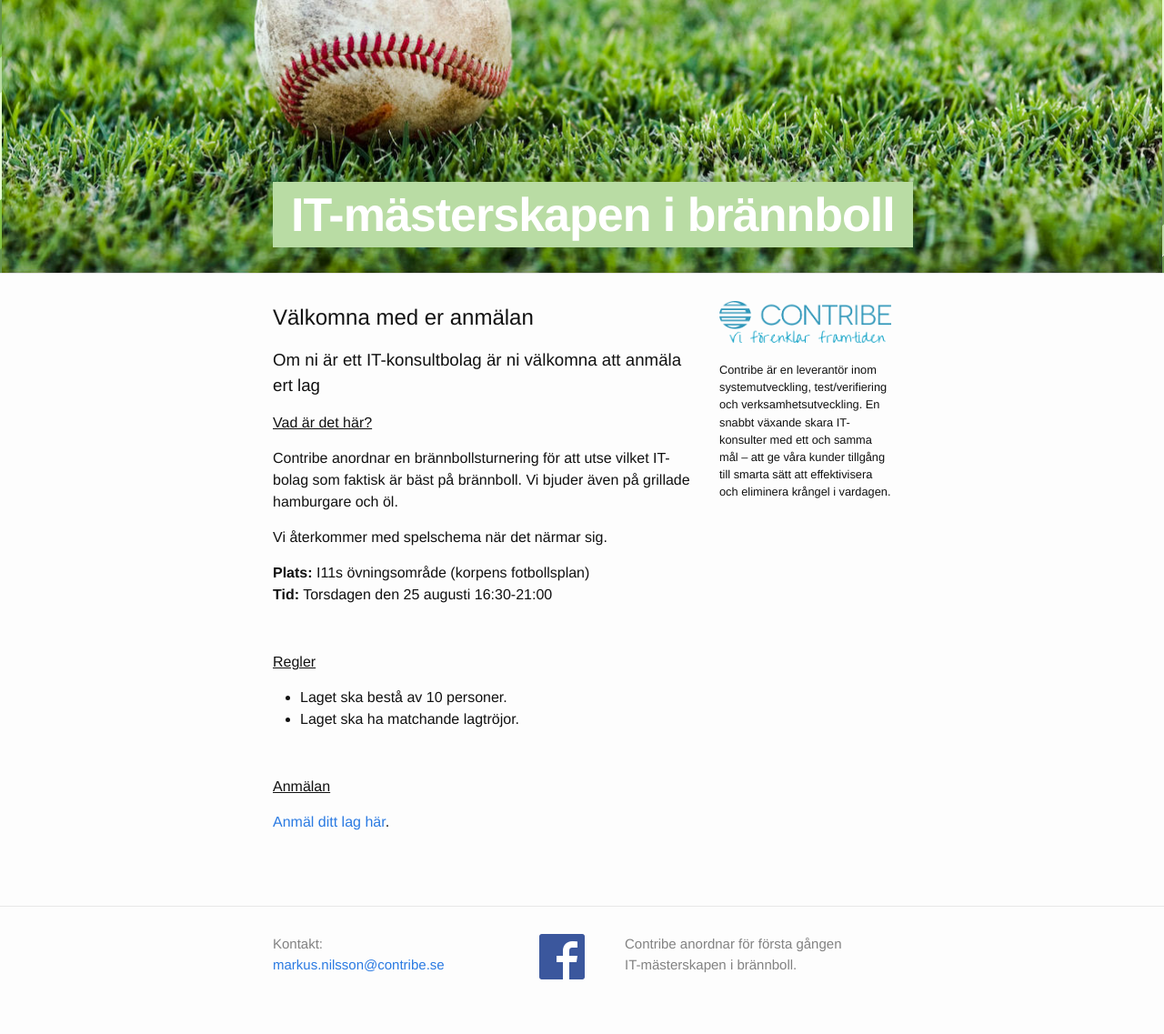
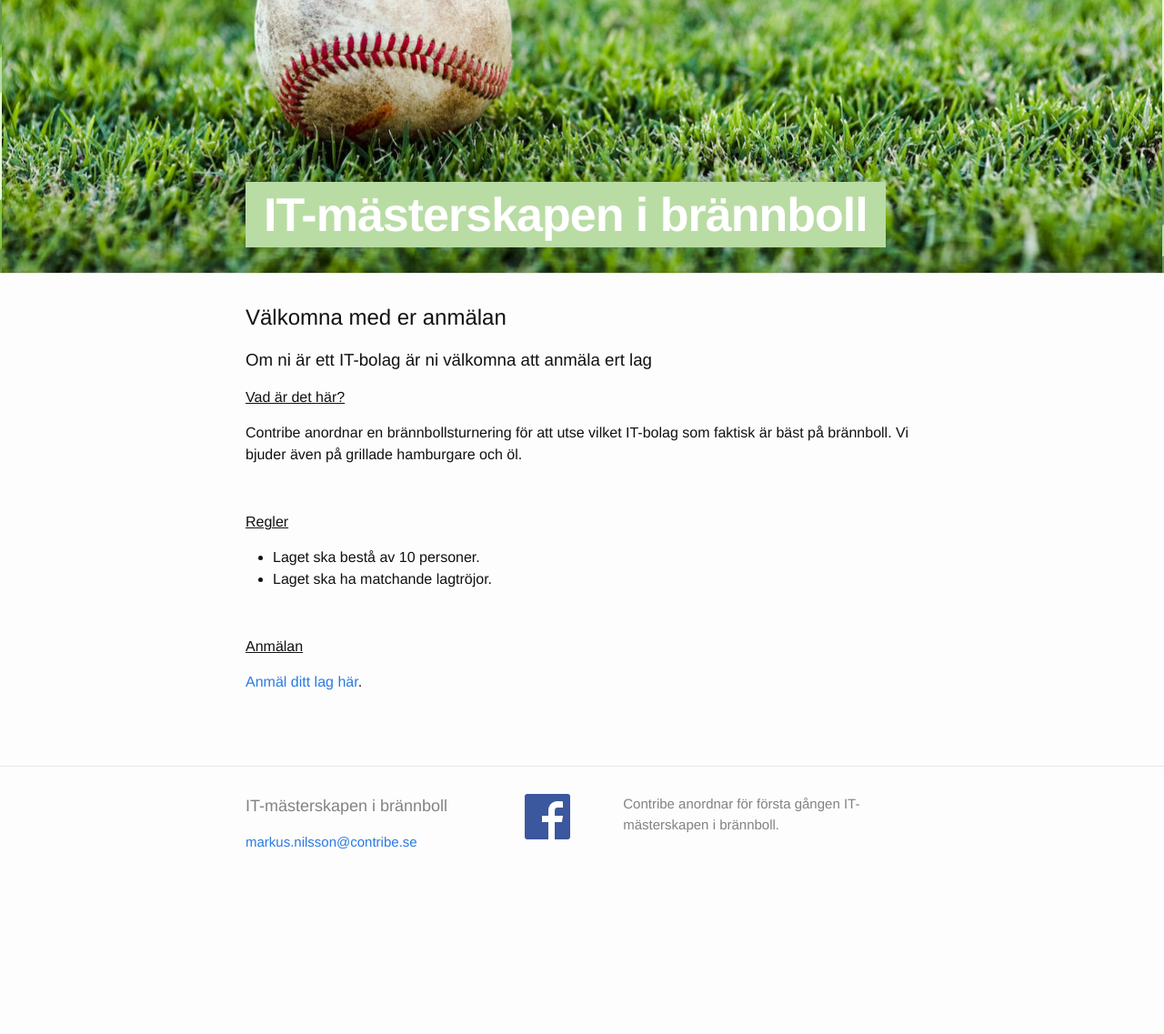
Before and after one commit to contribe/contribe, a Jekyll site: the page built from brannboll/index.html, in a window 1280 px wide. Shown: the whole page at 91% size. Built offline with Jekyll 4.4.1, drawn with Linux system fonts in a browser that asks for light colours; after the commit the page ends 1013 px from its top, so only the background shows below that.

Commit message:
Revert "Copy on brannboll"
This reverts commit c6793541f3b8b1105f9f9f45cc6585e57c42f91c.

```diff
--- a/_includes/brannboll/footer.html
+++ b/_includes/brannboll/footer.html
@@ -1,10 +1,12 @@
 <footer class="site-footer">
 
   <div class="wrapper">
+
+
     <div class="footer-col-wrapper">
       <div class="footer-col footer-col-1">
         <ul class="contact-list">
-          <li>Kontakt:</li>
+          <li><h2 class="footer-heading">IT-mästerskapen i brännboll</h2></li>
           <li><a href="mailto:markus.nilsson@contribe.se">markus.nilsson@contribe.se</a></li>
         </ul>
       </div>
@@ -21,6 +23,7 @@
         <p>Contribe anordnar för första gången IT-mästerskapen i brännboll.</p>
       </div>
     </div>
+
   </div>
 
 </footer>
--- a/_sass/brannboll/_burnball.scss
+++ b/_sass/brannboll/_burnball.scss
@@ -1,35 +1,3 @@
-* {
-    box-sizing: border-box;
-}
-
-.home, .aside {
-    float: left;
-}
-.home {
-    width: 70%;
-    padding-right: 15px;
-}
-.aside {
-    width: 30%;
-    padding: 0 0 0 15px;
-
-    img {
-        margin-bottom: 20px;
-    }
-    p {
-        font-size: 0.8em;
-    }
-}
-@media (max-width: 760px) {
-
-    .home, .aside {
-        float: none;
-        width: 100%;
-    }
-}
-
-
-
 header {
     position: relative;
     background: url(../img/brannboll/stripes.png) repeat-x;
@@ -55,7 +23,7 @@
     }
 }
 
-article {
+p {
     margin-bottom: 50px;
 }
 h4 {
@@ -66,10 +34,6 @@
     margin: 0px auto;
     width: 50px;
     display: block;
-}
-
-.footnote {
-    text-align: center;
 }
 
 @media (max-width: 1157px) {
--- a/_sass/brannboll/_layout.scss
+++ b/_sass/brannboll/_layout.scss
@@ -126,8 +126,8 @@
 }
 
 .footer-col-1 {
-    width: -webkit-calc(40% - (#{$spacing-unit} / 2));
-    width:         calc(40% - (#{$spacing-unit} / 2));
+    width: -webkit-calc(35% - (#{$spacing-unit} / 2));
+    width:         calc(35% - (#{$spacing-unit} / 2));
 }
 
 .footer-col-2 {
@@ -136,8 +136,8 @@
 }
 
 .footer-col-3 {
-    width: -webkit-calc(40% - (#{$spacing-unit} / 2));
-    width:         calc(40% - (#{$spacing-unit} / 2));
+    width: -webkit-calc(45% - (#{$spacing-unit} / 2));
+    width:         calc(45% - (#{$spacing-unit} / 2));
 }
 
 @include media-query($on-laptop) {
--- a/brannboll/index.html
+++ b/brannboll/index.html
@@ -6,37 +6,22 @@
 
   <h2>Välkomna med er anmälan</h2>
 
-  <h3>Om ni är ett IT-konsultbolag är ni välkomna att anmäla ert lag</h3>
+  <h3>Om ni är ett IT-bolag är ni välkomna att anmäla ert lag</h3>
 
-  <article>
-    <h4>Vad är det här?</h4>
-    <p>Contribe anordnar en brännbollsturnering för att utse vilket IT-bolag som faktisk är bäst på brännboll. Vi bjuder även på grillade hamburgare och öl.</p>
-    <p>Vi återkommer med spelschema när det närmar sig.</p>
-    <p>
-      <strong>Plats:</strong> I11s övningsområde (korpens fotbollsplan)<br/>
-      <strong>Tid:</strong> Torsdagen den 25 augusti 16:30-21:00
-    </p>
-  </article>
+  <h4>Vad är det här?</h4>
+  <p>
+    Contribe anordnar en brännbollsturnering för att utse vilket IT-bolag som faktisk är bäst på brännboll. Vi bjuder även på grillade hamburgare och öl.
+  </p>
 
-
-  <article>
-    <h4>Regler</h4>
+  <h4>Regler</h4>
     <ul>
         <li>Laget ska bestå av 10 personer.</li>
         <li>Laget ska ha matchande lagtröjor.</li>
     </ul>
-  </article>
 
-  <article>
+  <p>
     <h4>Anmälan</h4>
     <a href="http://goo.gl/forms/kRXeoLamw3aLubVf2">Anmäl ditt lag här</a>.
-  </article>
+  </p>
 
 </div>
-
-<div class="aside">
-
-  <img src="/img/contribe-logo-slogan.png" />
-  <p>Contribe är en leverantör inom systemutveckling, test/verifiering och verksamhetsutveckling. En snabbt växande skara IT-konsulter med ett och samma mål – att ge våra kunder tillgång till smarta sätt att effektivisera och eliminera krångel i vardagen.</p>
-
-</div>
```
